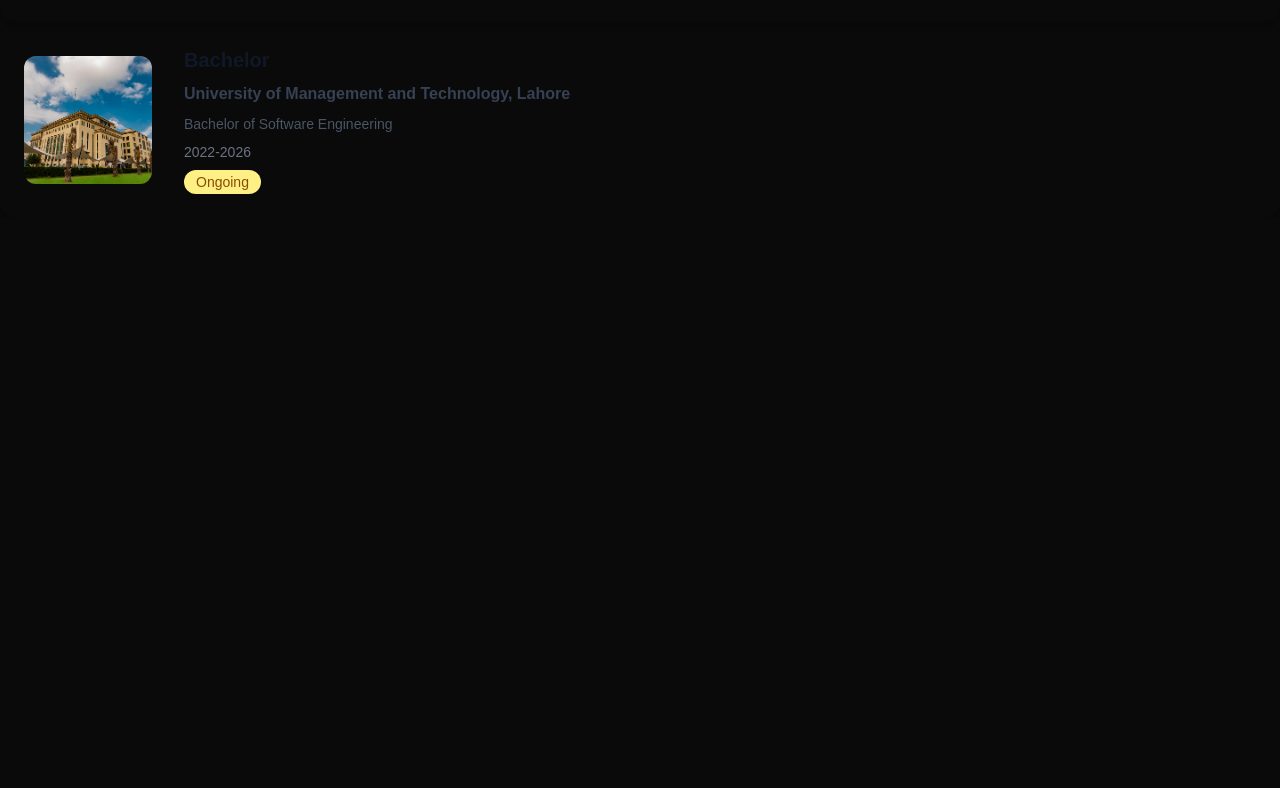
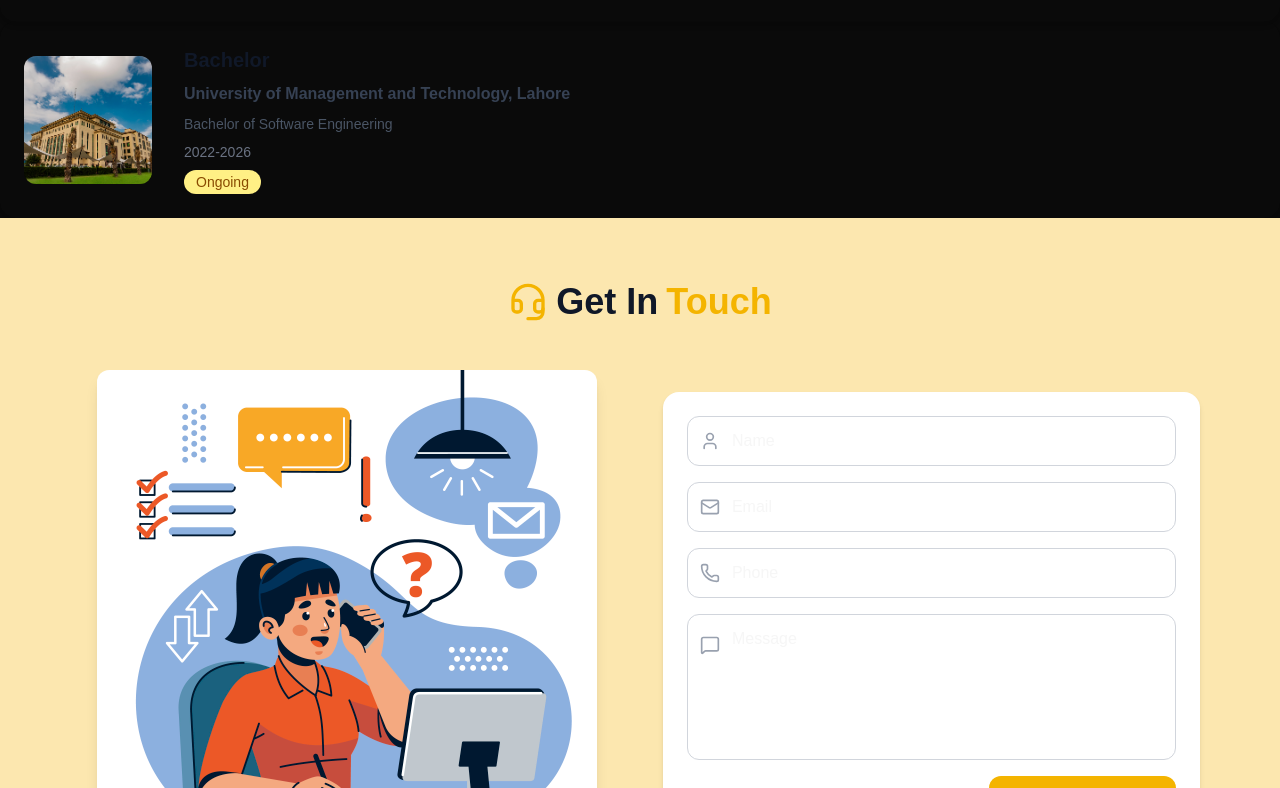
Before and after one commit to hammad-umt/Portfolio, a Next.js app: page / in a window 1280 px wide. Shown: the part 2012-2800 px from the top of the page. Before the commit the page ends 2230 px from the top, so only its background shows below. Built offline with nearby package versions, Linux system fonts and the light colour scheme.

Commit message:
Added Contact Section

```diff
--- a/src/app/page.tsx
+++ b/src/app/page.tsx
@@ -1,4 +1,5 @@
 import AboutMe from "@/components/AboutMe";
+import Contact from "@/components/Contact";
 import Education from "@/components/Education";
 import HeroSection from "@/components/HeroSection";
 import Navbar from "@/components/Navbar";
@@ -7,14 +8,17 @@ export default function HomePage() {
     <>
       <Navbar />
       <section id="home">
-        <HeroSection/>
+        <HeroSection />
       </section>
       <section id="about">
         <AboutMe />
       </section>
-    <section id='education'>
-    <Education/>
-    </section>
+      <section id="education">
+        <Education />
+      </section>
+      <section id="contact">
+        <Contact />
+      </section>
     </>
   );
 }
--- /dev/null
+++ b/src/components/Contact.tsx
@@ -0,0 +1,111 @@
+import Image from "next/image";
+import React from "react";
+import {
+  User,
+  Mail,
+  MessageSquare,
+  Send,
+  Phone,
+  HeadsetIcon,
+} from "lucide-react";
+
+const Contact = () => {
+  //   const handleSubmit = (e: React.FormEvent<HTMLFormElement>) => {
+  //     e.preventDefault();
+  //     const form = e.currentTarget;
+  //     const name = form.name.valueOf;
+  //     const email = form.email.value;
+  //     const message = form.message.value;
+
+  //     window.location.href = `mailto:youremail@example.com?subject=Contact Form: ${name}&body=Name: ${name}%0AEmail: ${email}%0AMessage: ${message}`;
+  //   };
+
+  return (
+    <div className="w-full py-16 px-4 md:px-12 lg:px-20 bg-[#fce7af]">
+      {/* Heading */}
+      <h2 className="flex items-center justify-center text-3xl md:text-4xl font-bold text-gray-900 mb-12 gap-2">
+        <HeadsetIcon className="w-10 h-10 text-[#F4B400]" />
+        Get In <span className="text-[#F4B400]">Touch</span>
+      </h2>
+
+      {/* Layout */}
+      <div className="flex flex-col md:flex-row items-center gap-12">
+        {/* Image Section */}
+        <div className="md:w-1/2 flex justify-center">
+          <Image
+            src="/images/contactus.jpg"
+            width={500}
+            height={500}
+            alt="Contact Us"
+            className="rounded-xl shadow-lg"
+          />
+        </div>
+
+        {/* Form Section */}
+        <form
+          //   onSubmit={handleSubmit}
+          className="md:w-1/2 w-full bg-white shadow-md rounded-2xl p-6 flex flex-col gap-4"
+        >
+          {/* Name */}
+          <div className="flex items-center gap-3 border border-gray-300 rounded-xl p-3 focus-within:ring-2 focus-within:ring-[#F4B400]">
+            <User className="text-gray-400 size-5" />
+            <input
+              name="name"
+              type="text"
+              placeholder="Name"
+              className="flex-1 outline-none"
+              required
+            />
+          </div>
+
+          {/* Email */}
+          <div className="flex items-center gap-3 border border-gray-300 rounded-xl p-3 focus-within:ring-2 focus-within:ring-[#F4B400]">
+            <Mail className="text-gray-400 size-5" />
+            <input
+              name="email"
+              type="email"
+              placeholder="Email"
+              className="flex-1 outline-none"
+              required
+            />
+          </div>
+          {/*Phone */}
+          <div className="flex items-center gap-3 border border-gray-300 rounded-xl p-3 focus-within:ring-2 focus-within:ring-[#F4B400]">
+            <Phone className="text-gray-400 size-5" />
+            <input
+              name="phone"
+              type="tel"
+              placeholder="Phone"
+              className="flex-1 outline-none"
+              required
+            />
+          </div>
+          {/* Message */}
+          <div className="flex items-start gap-3 border border-gray-300 rounded-xl p-3 focus-within:ring-2 focus-within:ring-[#F4B400]">
+            <MessageSquare className="text-gray-400 size-5 mt-2" />
+            <textarea
+              name="message"
+              rows={5}
+              placeholder="Message"
+              className="flex-1 outline-none resize-none"
+              required
+            />
+          </div>
+
+          {/* Submit Button (Right Aligned) */}
+          <div className="flex justify-end">
+            <button
+              type="submit"
+              className="flex items-center gap-2 bg-[#F4B400] text-white font-semibold py-3 px-6 rounded-xl hover:bg-yellow-500 transition-colors"
+            >
+              Send Message
+              <Send className="w-5 h-5" />
+            </button>
+          </div>
+        </form>
+      </div>
+    </div>
+  );
+};
+
+export default Contact;
```
Also changed, not shown: public/images/contactus.jpg (added), src/components/Skills.tsx (added).
